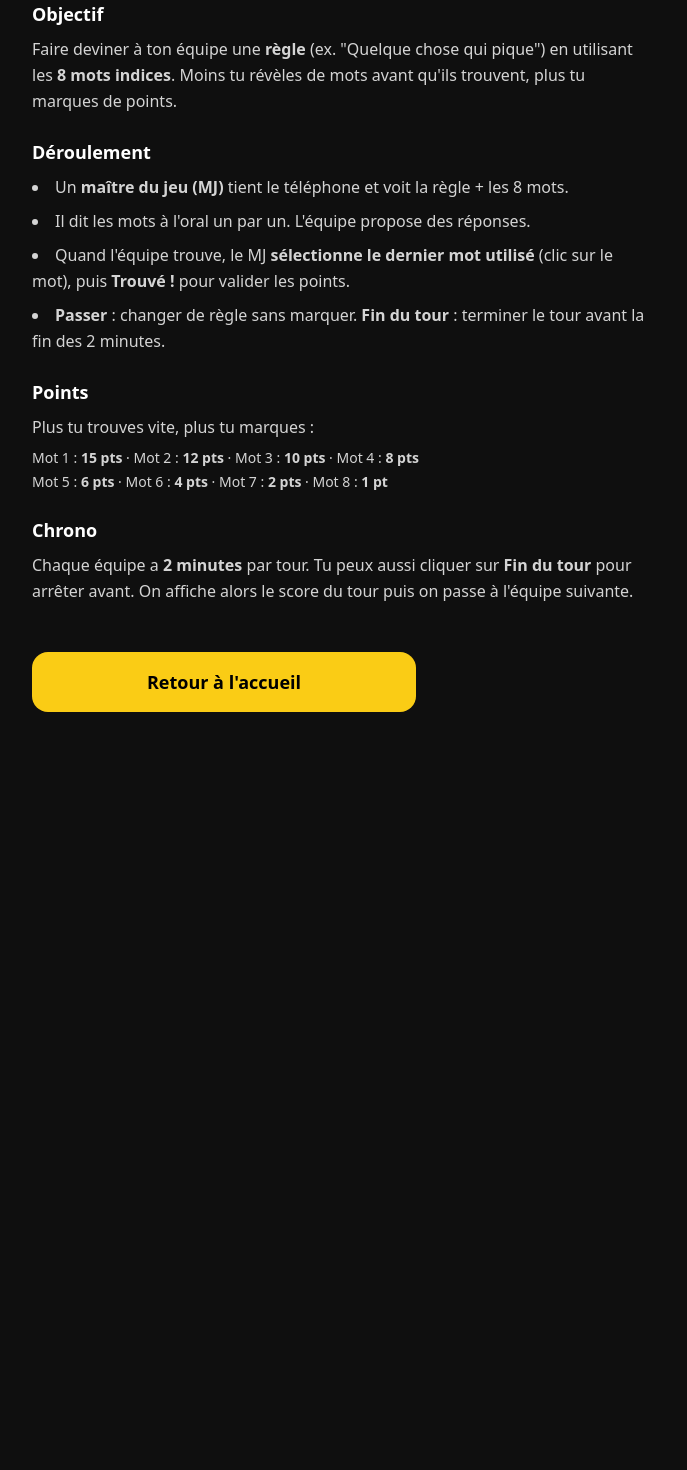
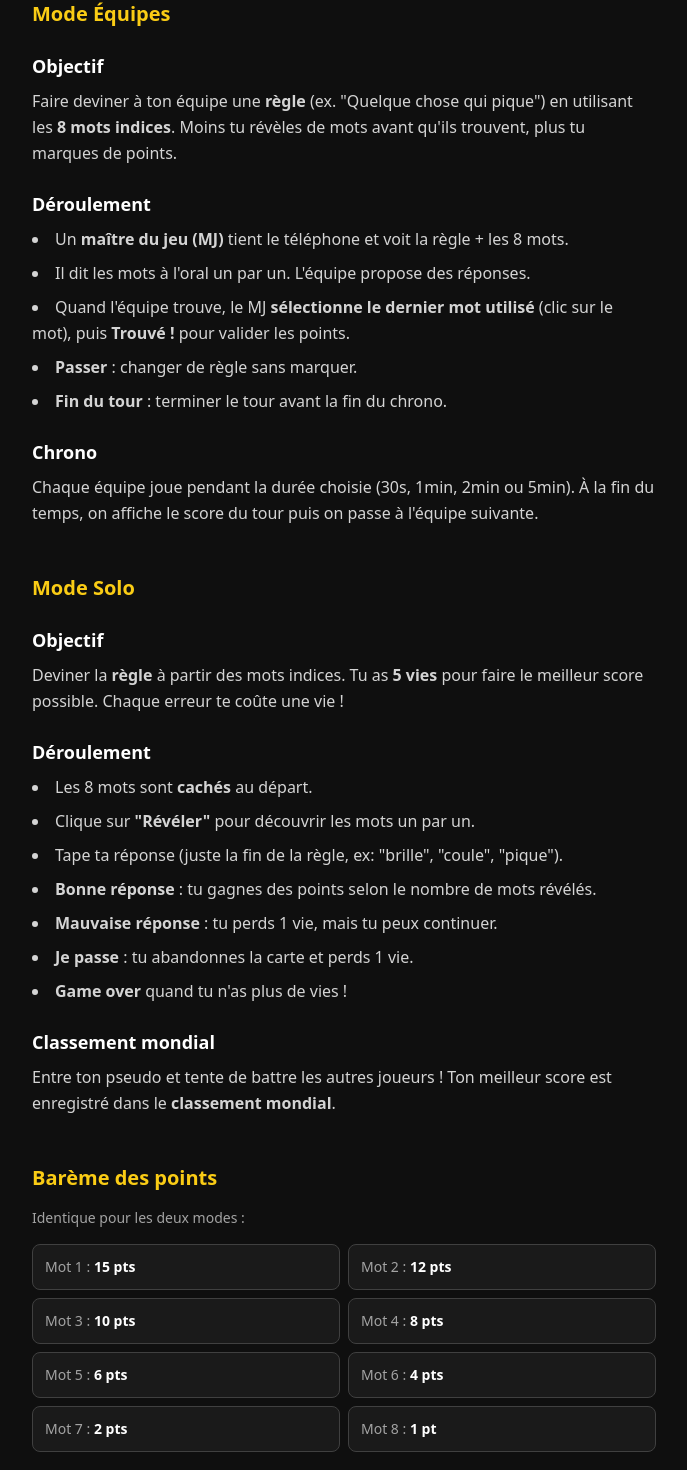
Before and after one commit to benjalam/Convergence, a Next.js app: page /regles in a window 1280 px wide. Shown: the part 176-1646 px from the top of the page, without its empty margins (296-983 px from the left). Before the commit the page ends 984 px from the top, so only its background shows below. Built offline with nearby package versions, Linux system fonts and the light colour scheme.

Commit message:
Mise à jour des règles avec les deux modes
- Section Mode Équipes
- Section Mode Solo (5 vies, classement mondial)
- Barème des points en grille visuelle

```diff
--- a/app/regles/page.js
+++ b/app/regles/page.js
@@ -16,9 +16,12 @@ export default function Regles() {
         Convergence — Quelque chose qui…
       </p>
 
-      <section className="space-y-6 text-neutral-300 leading-relaxed">
+      {/* Mode Équipes */}
+      <section className="space-y-6 text-neutral-300 leading-relaxed mb-12">
+        <h2 className="text-xl font-bold text-[var(--accent)]">Mode Équipes</h2>
+
         <div>
-          <h2 className="text-lg font-semibold text-white mb-2">Objectif</h2>
+          <h3 className="text-lg font-semibold text-white mb-2">Objectif</h3>
           <p>
             Faire deviner à ton équipe une <strong>règle</strong> (ex. &quot;Quelque chose qui
             pique&quot;) en utilisant les <strong>8 mots indices</strong>. Moins tu révèles de
@@ -27,31 +30,88 @@ export default function Regles() {
         </div>
 
         <div>
-          <h2 className="text-lg font-semibold text-white mb-2">Déroulement</h2>
+          <h3 className="text-lg font-semibold text-white mb-2">Déroulement</h3>
           <ul className="list-disc list-inside space-y-2">
             <li>Un <strong>maître du jeu (MJ)</strong> tient le téléphone et voit la règle + les 8 mots.</li>
             <li>Il dit les mots à l&apos;oral un par un. L&apos;équipe propose des réponses.</li>
             <li>Quand l&apos;équipe trouve, le MJ <strong>sélectionne le dernier mot utilisé</strong> (clic sur le mot), puis <strong>Trouvé !</strong> pour valider les points.</li>
-            <li><strong>Passer</strong> : changer de règle sans marquer. <strong>Fin du tour</strong> : terminer le tour avant la fin des 2 minutes.</li>
+            <li><strong>Passer</strong> : changer de règle sans marquer.</li>
+            <li><strong>Fin du tour</strong> : terminer le tour avant la fin du chrono.</li>
           </ul>
         </div>
 
         <div>
-          <h2 className="text-lg font-semibold text-white mb-2">Points</h2>
-          <p className="mb-2">Plus tu trouves vite, plus tu marques :</p>
-          <ul className="space-y-1 text-sm">
-            <li>Mot 1 : <strong>15 pts</strong> · Mot 2 : <strong>12 pts</strong> · Mot 3 : <strong>10 pts</strong> · Mot 4 : <strong>8 pts</strong></li>
-            <li>Mot 5 : <strong>6 pts</strong> · Mot 6 : <strong>4 pts</strong> · Mot 7 : <strong>2 pts</strong> · Mot 8 : <strong>1 pt</strong></li>
+          <h3 className="text-lg font-semibold text-white mb-2">Chrono</h3>
+          <p>
+            Chaque équipe joue pendant la durée choisie (30s, 1min, 2min ou 5min).
+            À la fin du temps, on affiche le score du tour puis on passe à l&apos;équipe suivante.
+          </p>
+        </div>
+      </section>
+
+      {/* Mode Solo */}
+      <section className="space-y-6 text-neutral-300 leading-relaxed mb-12">
+        <h2 className="text-xl font-bold text-[var(--accent)]">Mode Solo</h2>
+
+        <div>
+          <h3 className="text-lg font-semibold text-white mb-2">Objectif</h3>
+          <p>
+            Deviner la <strong>règle</strong> à partir des mots indices. Tu as <strong>5 vies</strong> pour
+            faire le meilleur score possible. Chaque erreur te coûte une vie !
+          </p>
+        </div>
+
+        <div>
+          <h3 className="text-lg font-semibold text-white mb-2">Déroulement</h3>
+          <ul className="list-disc list-inside space-y-2">
+            <li>Les 8 mots sont <strong>cachés</strong> au départ.</li>
+            <li>Clique sur <strong>&quot;Révéler&quot;</strong> pour découvrir les mots un par un.</li>
+            <li>Tape ta réponse (juste la fin de la règle, ex: &quot;brille&quot;, &quot;coule&quot;, &quot;pique&quot;).</li>
+            <li><strong>Bonne réponse</strong> : tu gagnes des points selon le nombre de mots révélés.</li>
+            <li><strong>Mauvaise réponse</strong> : tu perds 1 vie, mais tu peux continuer.</li>
+            <li><strong>Je passe</strong> : tu abandonnes la carte et perds 1 vie.</li>
+            <li><strong>Game over</strong> quand tu n&apos;as plus de vies !</li>
           </ul>
         </div>
 
         <div>
-          <h2 className="text-lg font-semibold text-white mb-2">Chrono</h2>
+          <h3 className="text-lg font-semibold text-white mb-2">Classement mondial</h3>
           <p>
-            Chaque équipe a <strong>2 minutes</strong> par tour. Tu peux aussi cliquer sur
-            <strong> Fin du tour</strong> pour arrêter avant. On affiche alors le score du tour
-            puis on passe à l&apos;équipe suivante.
+            Entre ton pseudo et tente de battre les autres joueurs ! Ton meilleur score
+            est enregistré dans le <strong>classement mondial</strong>.
           </p>
+        </div>
+      </section>
+
+      {/* Points */}
+      <section className="space-y-4 text-neutral-300 leading-relaxed">
+        <h2 className="text-xl font-bold text-[var(--accent)]">Barème des points</h2>
+        <p className="text-sm text-neutral-400">Identique pour les deux modes :</p>
+        <div className="grid grid-cols-2 gap-2 text-sm">
+          <div className="bg-[var(--card)] rounded-lg p-3 border border-neutral-700">
+            <span className="text-neutral-400">Mot 1 :</span> <strong className="text-white">15 pts</strong>
+          </div>
+          <div className="bg-[var(--card)] rounded-lg p-3 border border-neutral-700">
+            <span className="text-neutral-400">Mot 2 :</span> <strong className="text-white">12 pts</strong>
+          </div>
+          <div className="bg-[var(--card)] rounded-lg p-3 border border-neutral-700">
+            <span className="text-neutral-400">Mot 3 :</span> <strong className="text-white">10 pts</strong>
+          </div>
+          <div className="bg-[var(--card)] rounded-lg p-3 border border-neutral-700">
+            <span className="text-neutral-400">Mot 4 :</span> <strong className="text-white">8 pts</strong>
+          </div>
+          <div className="bg-[var(--card)] rounded-lg p-3 border border-neutral-700">
+            <span className="text-neutral-400">Mot 5 :</span> <strong className="text-white">6 pts</strong>
+          </div>
+          <div className="bg-[var(--card)] rounded-lg p-3 border border-neutral-700">
+            <span className="text-neutral-400">Mot 6 :</span> <strong className="text-white">4 pts</strong>
+          </div>
+          <div className="bg-[var(--card)] rounded-lg p-3 border border-neutral-700">
+            <span className="text-neutral-400">Mot 7 :</span> <strong className="text-white">2 pts</strong>
+          </div>
+          <div className="bg-[var(--card)] rounded-lg p-3 border border-neutral-700">
+            <span className="text-neutral-400">Mot 8 :</span> <strong className="text-white">1 pt</strong>
+          </div>
         </div>
       </section>
 
```
